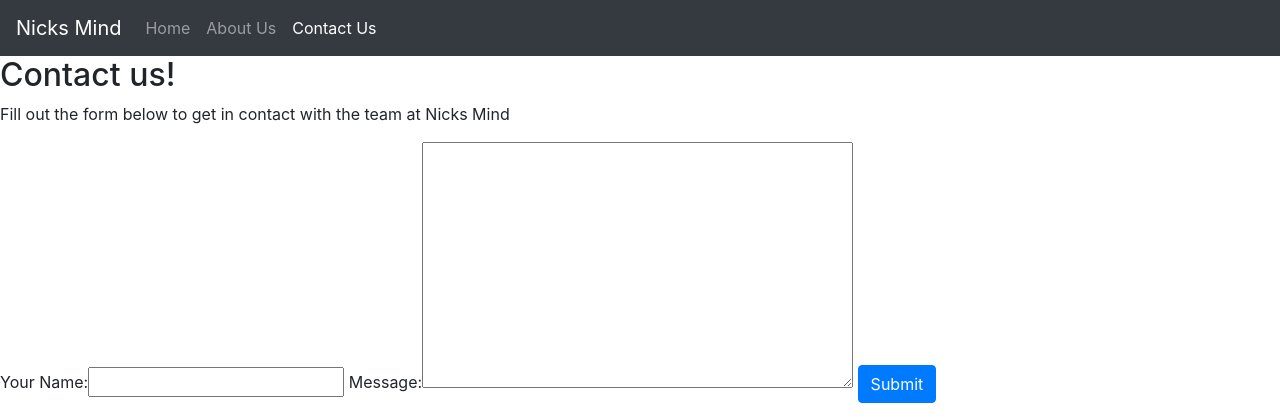
After one commit to BinBashed/BinBashed-CyberWorldConnection, a Django app: page /contact-us/ in a window 1280 px wide. The commit adds this page. Shown: the top 420 px of the page. Run offline with Django 3.2, Linux system fonts and the light colour scheme; some libraries are stand-ins or nearby versions.

Commit message:
Added Contact_US Page functionality

```diff
--- a/main/templates/base.html
+++ b/main/templates/base.html
@@ -25,6 +25,9 @@
       <li class="nav-item {% if request.path == "/about-us/" %}active{% endif %}">
         <a class="nav-link" href="/about-us/">About Us</a>
       </li>
+    <li class="nav-item {% if request.path == "/contact-us/" %}active{% endif %}">
+        <a class="nav-link" href="/contact-us/">Contact Us</a>
+      </li>
     </ul>
   </div>
 </nav>
--- /dev/null
+++ b/main/templates/contact_form.html
@@ -0,0 +1,11 @@
+{% extends "base.html" %}
+
+{% block content %}
+    <h2>Contact us!</h2>
+    <p>Fill out the form below to get in contact with the team at Nicks Mind</p>
+    <form method="post">
+        {% csrf_token %}
+        {{ form }}
+        <button type="submit" class="btn btn-primary">Submit</button>
+    </form>
+{% endblock %}
--- a/main/urls.py
+++ b/main/urls.py
@@ -1,7 +1,13 @@
 from django.urls import path
 from django.views.generic import TemplateView
+from main import views
 
 urlpatterns = [
+    path(
+        "contact-us/",
+        views.ContactUsView.as_view(),
+        name="contact_us"
+    ),
     path(
         'about-us/',
         TemplateView.as_view(template_name="about_us.html"),
--- a/main/views.py
+++ b/main/views.py
@@ -1,3 +1,15 @@
 from django.shortcuts import render
+from django.views.generic.edit import FormView
+from main import forms
 
 # Create your views here.
+
+
+class ContactUsView(FormView):
+    template_name = "contact_form.html"
+    form_class = forms.ContactForm
+    success_url = "/"
+
+    def form_valid(self, form):
+        form.send_mail()
+        return super().form_valid(form)
```
Also changed, not shown: MySite/settings.py (+12 -0 lines), main/tests/test_views.py (+10 -0 lines), main/tests/test_forms.py (line endings or trailing spaces).
